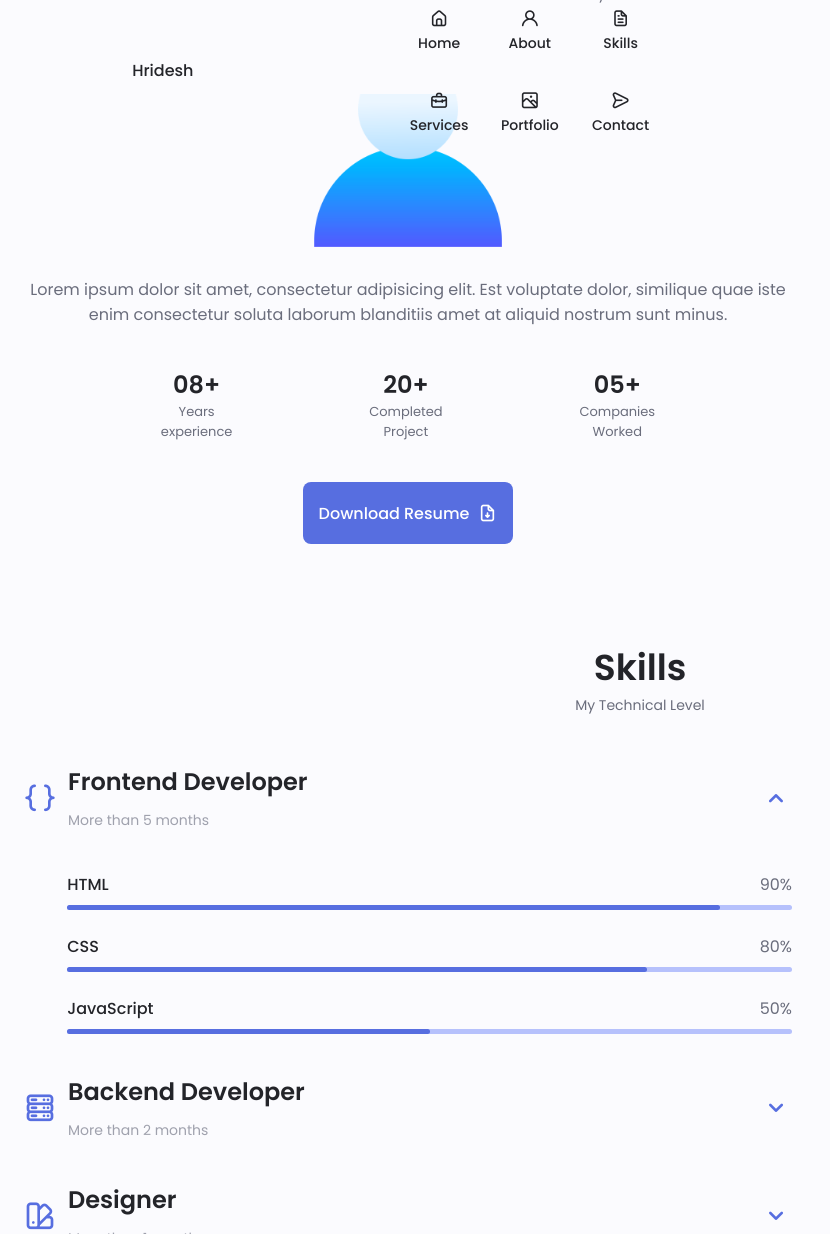
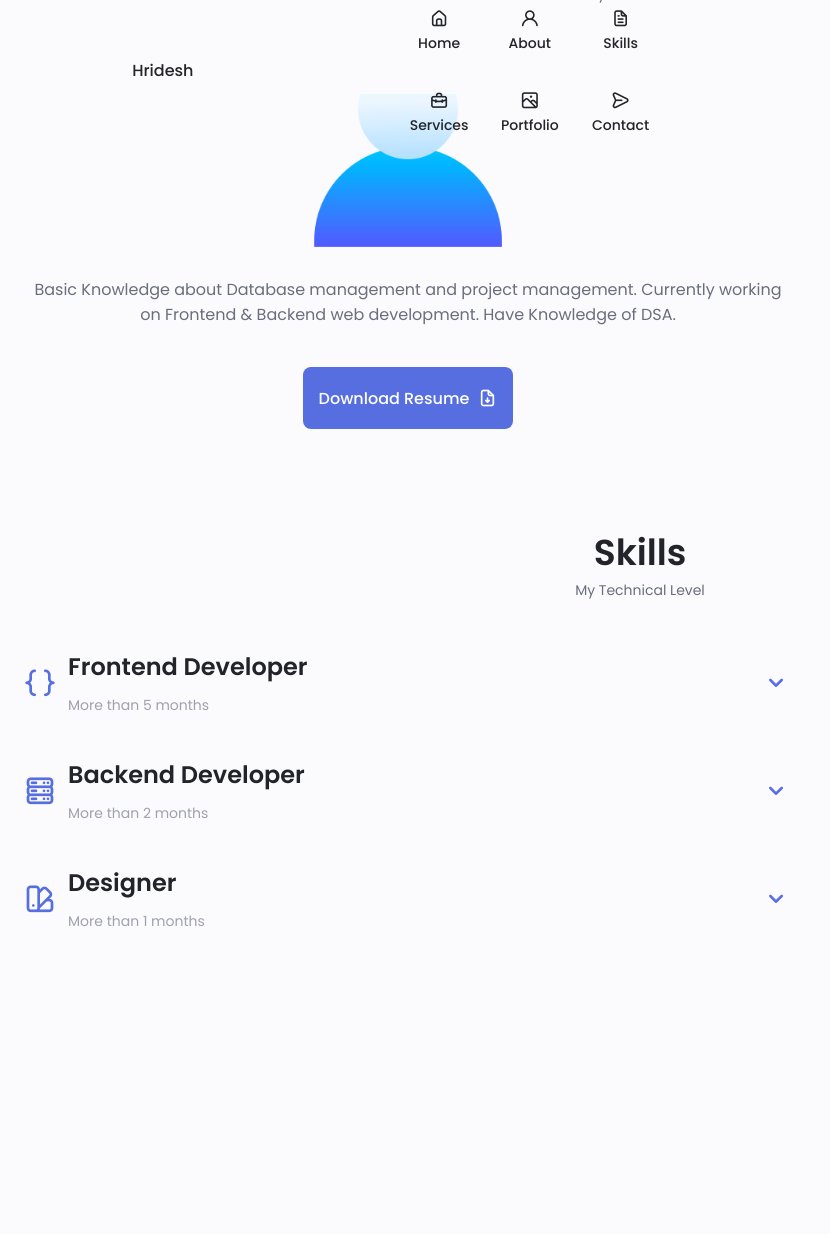
Before and after one commit to hridesh-net/hridesh-net.github.io, a plain HTML site: page index.html in a window 1280 px wide. Shown: the part 706-1940 px from the top of the page, without its empty margins (0-830 px from the left). After the commit the page ends 1791 px from the top, so only its background shows below. Drawn offline with nearby package versions, Linux system fonts and the light colour scheme.

Commit message:
version edit

```diff
--- a/index.html
+++ b/index.html
@@ -126,9 +126,10 @@
                 <img src="img/profile.png" alt="" class="about_img">
 
                 <div class="about_data">
-                    <p class="about_description">Lorem ipsum dolor sit amet, consectetur adipisicing elit. Est voluptate dolor, similique quae iste enim consectetur soluta laborum blanditiis amet at aliquid nostrum sunt minus.</p>
+                    <p class="about_description">Basic Knowledge about Database management and project management. Currently working on Frontend & Backend web development. Have Knowledge of DSA.
+                    </p>
 
-                    <div class="about_info">
+                    <!-- <div class="about_info">
                         <div>
                             <span class="about_info-title">08+</span>
                             <span class="about_info-name">Years <br> experience</span>
@@ -144,7 +145,7 @@
                             <span class="about_info-name">Companies <br> Worked</span>
                         </div>
 
-                    </div>
+                    </div> -->
                     <div class="about_buttons">
                         <a download="" href="assets/Hridesh Resume.pdf" class="button button--flex">
                            Download Resume <i class="uil uil-file-download button_icon"></i>
@@ -162,7 +163,7 @@
             <div class="skills_container container grid">
                 <div>
                     <!-- ############### Skills 1 ############### -->
-                    <div class="skills_content skills_open">
+                    <div class="skills_content skills_close">
                         <div class="skills_header">
                             <i class="uil uil-brackets-curly skills_icon"></i>
 
```
